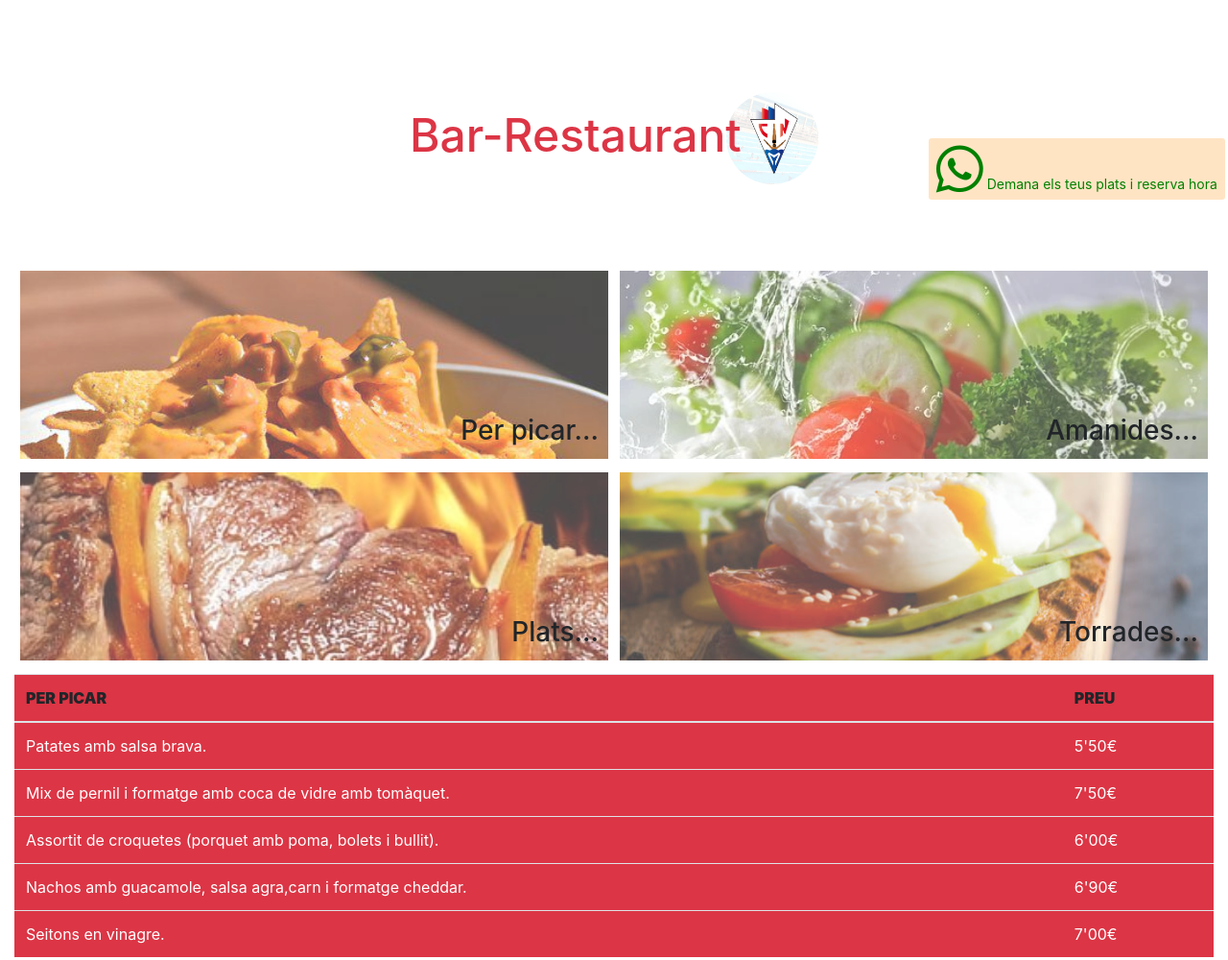
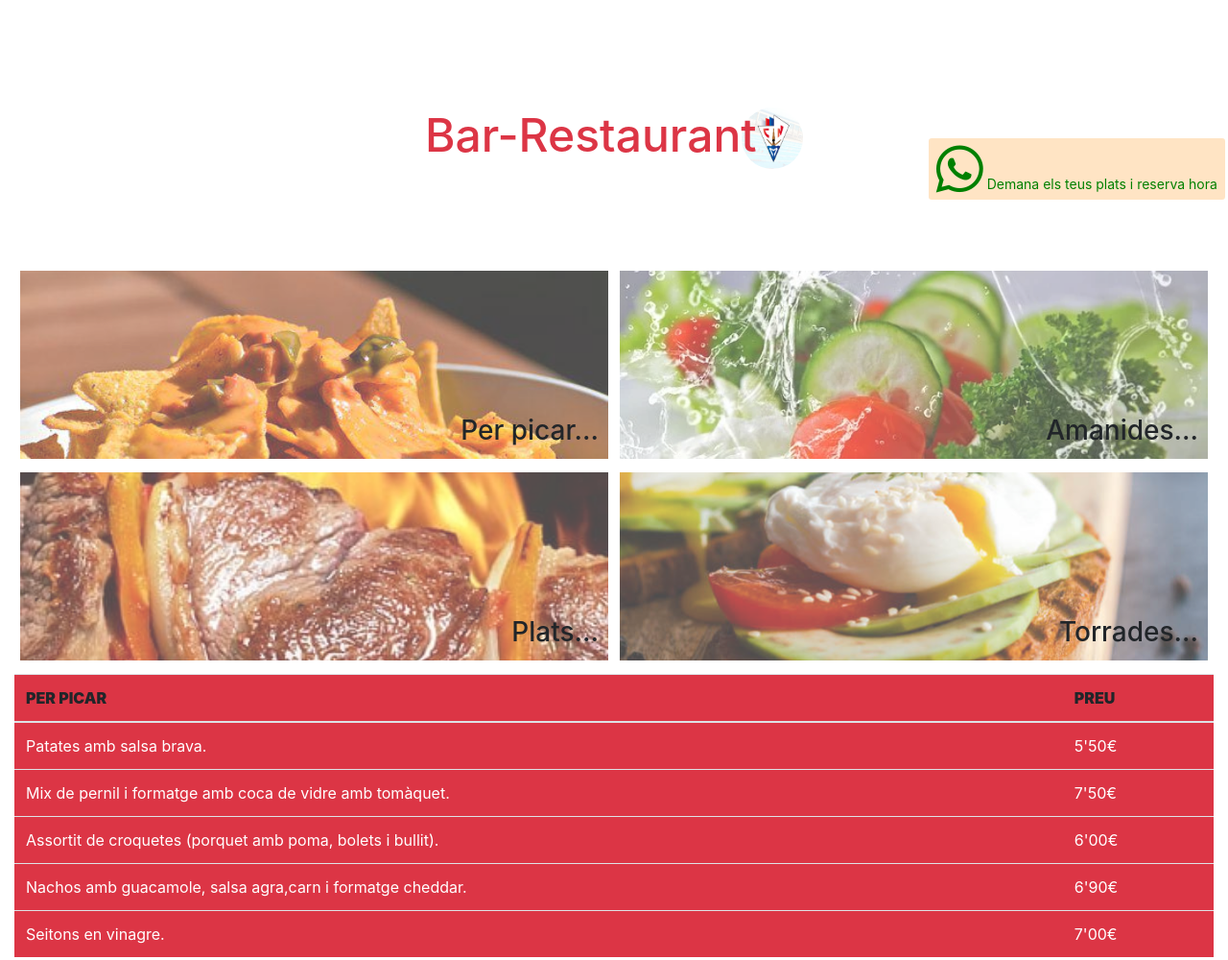
Before and after one commit to restaurantcnm/barcnm, a plain HTML site: page index.html in a window 1280 px wide. Shown: the top 1000 px of the page at 96% size. Drawn offline with nearby package versions, Linux system fonts and the light colour scheme.

Commit message:
Update style.css

```diff
--- a/style.css
+++ b/style.css
@@ -12,8 +12,8 @@ header{
 .logo{
     display: inline-block;
 
-    width: 6rem;
-    height: 6rem;
+    width: 4rem;
+    height: 4rem;
 
     border-radius: 50%;
     position: relative;
```
